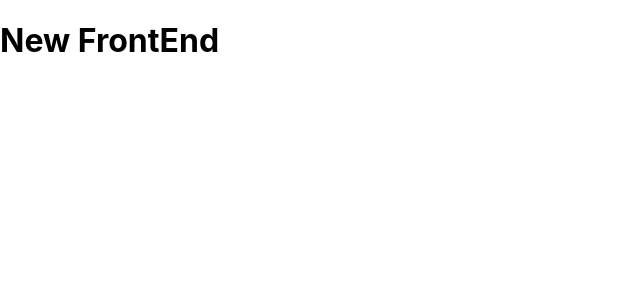
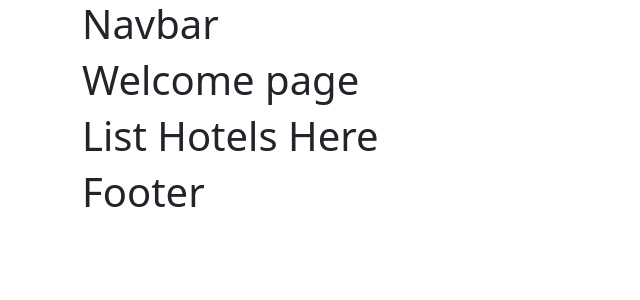
Before and after one commit to smartcoin1207/solidity-hotel-booking, a React (Vite) app in the folder clientV2/: page / in a window 1280 px wide. Shown: the top 300 px of the page, without its empty margins (0-640 px from the left). Built offline with nearby package versions, Linux system fonts and the light colour scheme.

Commit message:
update: components setup

```diff
--- a/clientV2/package.json
+++ b/clientV2/package.json
@@ -7,6 +7,7 @@
     "preview": "vite preview"
   },
   "dependencies": {
+    "bootstrap": "^5.1.3",
     "ethers": "^5.5.3",
     "react": "^17.0.2",
     "react-bootstrap": "^2.1.1",
--- a/clientV2/src/App.jsx
+++ b/clientV2/src/App.jsx
@@ -1,10 +1,29 @@
 import { useState } from 'react'
-
+import { Welcome, Navbar, Footer, HotelList, RoomList, NewRoom, NewHotel } from './components';
 const App = () => {
 
   return (
-    <div className="App">
-        <h1>New FrontEnd</h1>
+    <div className="container">
+      <div className="row">
+        <div className="col-md-12">
+          <Navbar />
+        </div>
+      </div>
+      <div className="row">
+        <div className="col-md-12">
+          <Welcome />
+        </div>
+      </div>
+      <div className="row">
+        <div className="col-md-12">
+          <HotelList />
+        </div>
+      </div>
+      <div className="row">
+        <div className="col-md-12">
+          <Footer />
+        </div>
+      </div>
     </div>
   )
 }
--- a/clientV2/src/components/Footer.jsx
+++ b/clientV2/src/components/Footer.jsx
@@ -0,0 +1,9 @@
+import React from 'react';
+
+const Footer = () => {
+    return (
+        <h1>Footer</h1>
+    );
+}
+
+export default Footer;
--- a/clientV2/src/components/HotelList.jsx
+++ b/clientV2/src/components/HotelList.jsx
@@ -0,0 +1,9 @@
+import React, { useState, useEffect, useContext } from 'react';
+
+const HotelList = () => {
+    return (
+        <h1>List Hotels Here</h1>
+    );
+}
+
+export default HotelList;
--- a/clientV2/src/components/Navbar.jsx
+++ b/clientV2/src/components/Navbar.jsx
@@ -0,0 +1,9 @@
+import React from 'react';
+
+const Navbar = () => {
+    return (
+        <h1>Navbar</h1>
+    );
+}
+
+export default Navbar;
--- a/clientV2/src/components/NewHotel.jsx
+++ b/clientV2/src/components/NewHotel.jsx
@@ -0,0 +1,9 @@
+import React, { useState, useEffect, useContext } from 'react';
+
+const NewHotel = () => {
+    return (
+        <h1>New Hotel</h1>
+    );
+}
+
+export default NewHotel;
--- a/clientV2/src/components/NewRoom.jsx
+++ b/clientV2/src/components/NewRoom.jsx
@@ -0,0 +1,9 @@
+import React, { useState, useEffect, useContext } from 'react';
+
+const NewRoom = () => {
+    return (
+        <h1>New Room</h1>
+    );
+}
+
+export default NewRoom;
--- a/clientV2/src/components/RoomList.jsx
+++ b/clientV2/src/components/RoomList.jsx
@@ -0,0 +1,9 @@
+import React, { useState, useEffect, useContext } from 'react';
+
+const RoomList = () => {
+    return (
+        <h1>List of Rooms</h1>
+    );
+}
+
+export default RoomList;
--- a/clientV2/src/components/Welcome.jsx
+++ b/clientV2/src/components/Welcome.jsx
@@ -0,0 +1,9 @@
+import React, { useContext } from 'react';
+
+const Welcome = () => {
+    return (
+        <h1>Welcome page</h1>
+    );
+}
+
+export default Welcome;
--- /dev/null
+++ b/clientV2/src/components/index.js
@@ -0,0 +1,7 @@
+export { default as Welcome } from './Welcome';
+export { default as Navbar } from './Navbar';
+export { default as NewHotel } from './NewHotel';
+export { default as NewRoom } from './NewRoom';
+export { default as RoomList } from './RoomList';
+export { default as HotelList } from './HotelList';
+export { default as Footer } from './Footer';
--- a/clientV2/src/main.jsx
+++ b/clientV2/src/main.jsx
@@ -1,7 +1,7 @@
 import React from 'react'
 import ReactDOM from 'react-dom'
-import './index.css'
 import App from './App'
+import 'bootstrap/dist/css/bootstrap.min.css';
 
 ReactDOM.render(
   <React.StrictMode>
```
Also changed, not shown: 1 other file (tests, documents, lock files or other folders).
